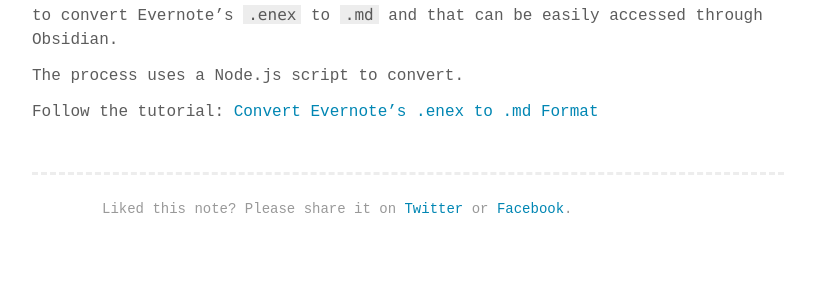
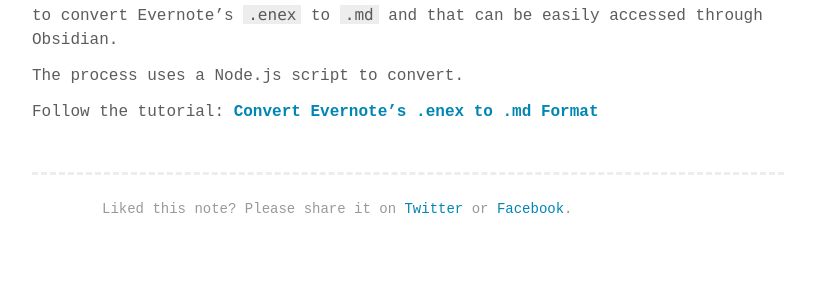
Before and after one commit to deepakness/deepak-notes-jk, a Jekyll site: the page built from _posts/2021-02-26-evernote-to-obsidian.md, in a window 1280 px wide. Shown: the part 227-519 px from the top of the page, without its empty margins (232-1047 px from the left). Built offline with Jekyll 4.4.1, drawn with Linux system fonts in a browser that asks for light colours; some web fonts are replaced.

Commit message:
new notes

```diff
--- a/_posts/2021-02-26-evernote-to-obsidian.md
+++ b/_posts/2021-02-26-evernote-to-obsidian.md
@@ -7,4 +7,4 @@ If you want to move your notes from Evernote to Obsidian, there's a quick way to
 
 The process uses a Node.js script to convert.
 
-Follow the tutorial: [Convert Evernote’s .enex to .md Format](https://compile.blog/2021/02/25/evernote-enex-to-md/)
+Follow the tutorial: **[Convert Evernote’s .enex to .md Format](https://compile.blog/2021/02/25/evernote-enex-to-md/)**
```
